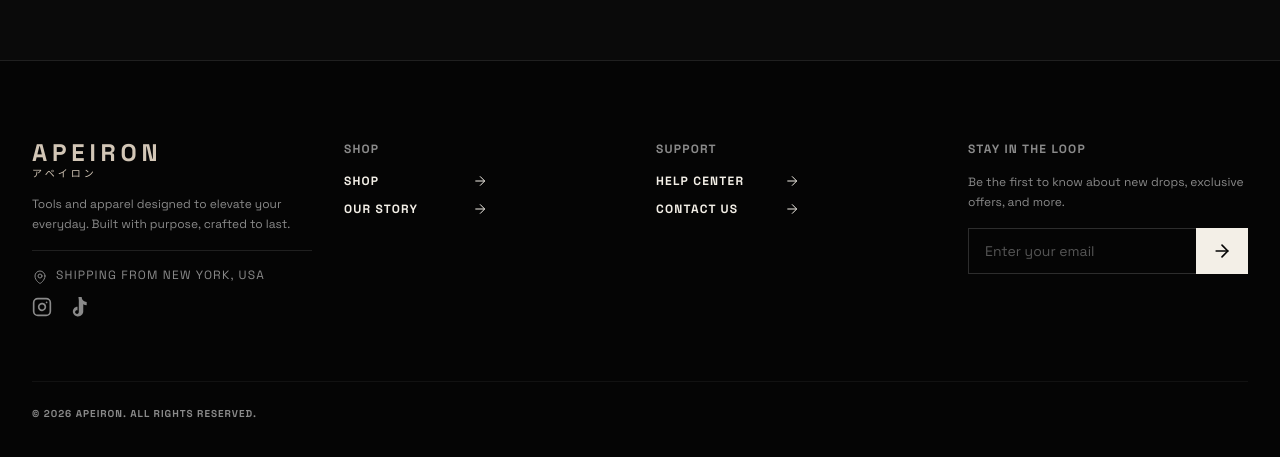
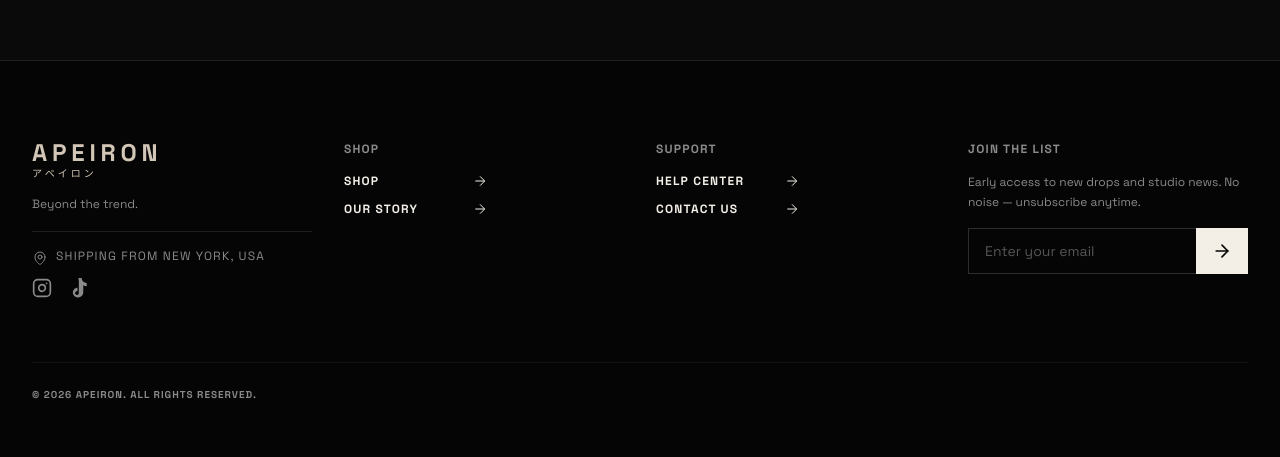
Before and after one commit to NXO1759-ai/Aeipron, a Next.js app: page /cart in a window 1280 px wide. Shown: the part 836-1293 px from the top of the page. Built offline with nearby package versions, Linux system fonts and the light colour scheme; no server answers.

Commit message:
copy(footer): 'Join the List' newsletter block + 'Beyond the trend' tagline
Newsletter header/description is now customer-focused and minimal with a
no-noise reassurance, and the brand-block copy reads "Beyond the trend."

```diff
--- a/components/Footer.tsx
+++ b/components/Footer.tsx
@@ -8,10 +8,10 @@ import { NewsletterForm } from './NewsletterForm';
 //
 // Four columns on desktop:
 //   1. Brand block — Apeiron text lockup (matches Header), Japanese tagline,
-//      body copy, divider, shipping-from address, social icons.
+//      "Beyond the trend." line, divider, shipping-from address, social icons.
 //   2. Shop links — Collection, Our Story (with arrows).
 //   3. Support links — Help Center, Contact Us (with arrows).
-//   4. Stay in the Loop — newsletter copy + NewsletterForm email capture.
+//   4. Join the List — newsletter copy + NewsletterForm email capture.
 //
 // Bottom bar: copyright (left), Privacy Policy + Terms of Service (right).
 //
@@ -104,8 +104,7 @@ export function Footer() {
             </div>
 
             <p className="text-ui-concrete text-xs leading-relaxed max-w-xs">
-              Tools and apparel designed to elevate your everyday. Built with
-              purpose, crafted to last.
+              Beyond the trend.
             </p>
 
             <hr className="border-ui-concrete/20 w-full my-0" />
@@ -158,13 +157,13 @@ export function Footer() {
             </div>
           </nav>
 
-          {/* Stay in the Loop */}
+          {/* Join the List */}
           <div className="flex flex-col gap-4">
             <h2 className="text-ui-concrete uppercase tracking-widest text-xs font-bold">
-              Stay in the Loop
+              Join the List
             </h2>
             <p className="text-ui-concrete text-xs leading-relaxed">
-              Be the first to know about new drops, exclusive offers, and more.
+              Early access to new drops and studio news. No noise — unsubscribe anytime.
             </p>
             <NewsletterForm />
           </div>
```
